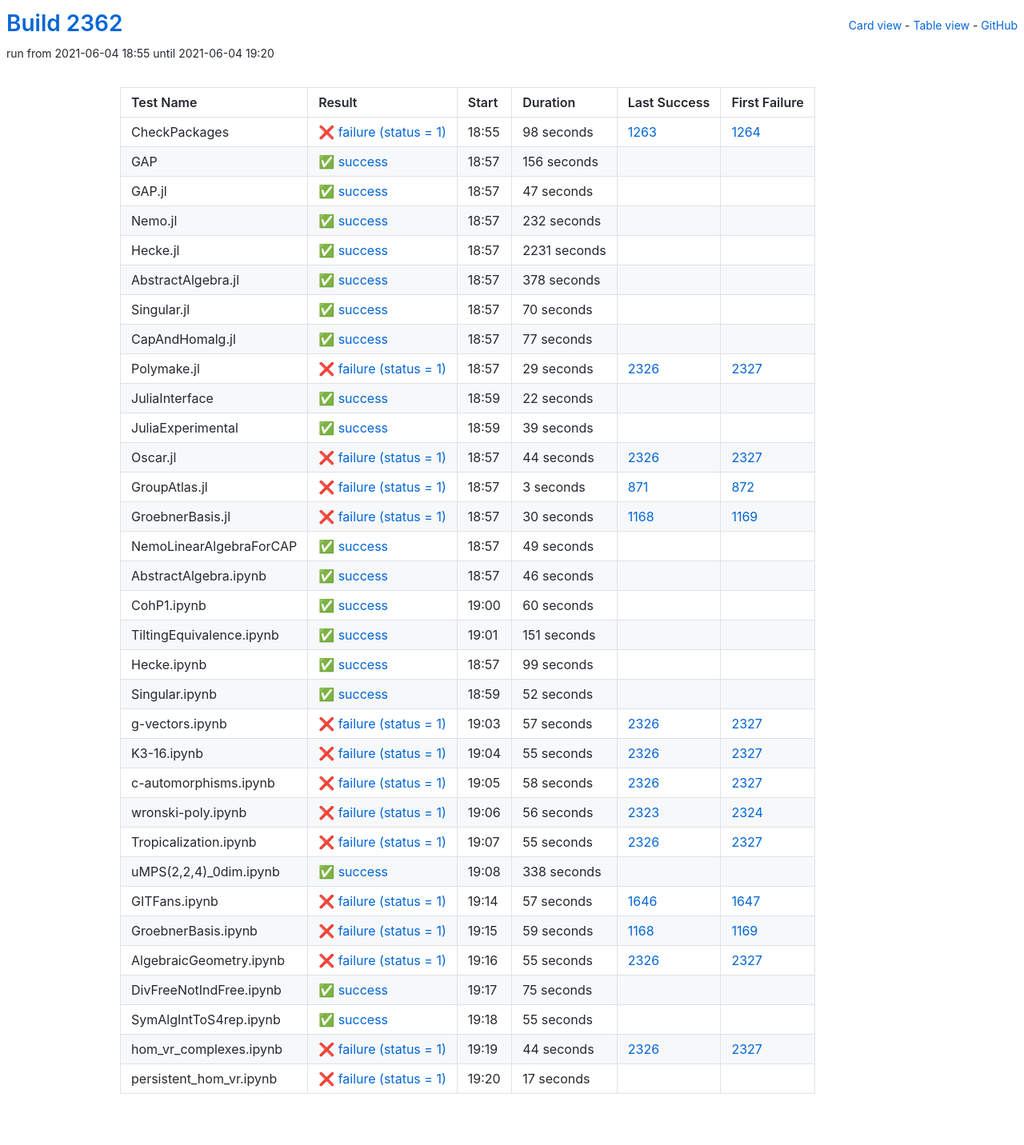
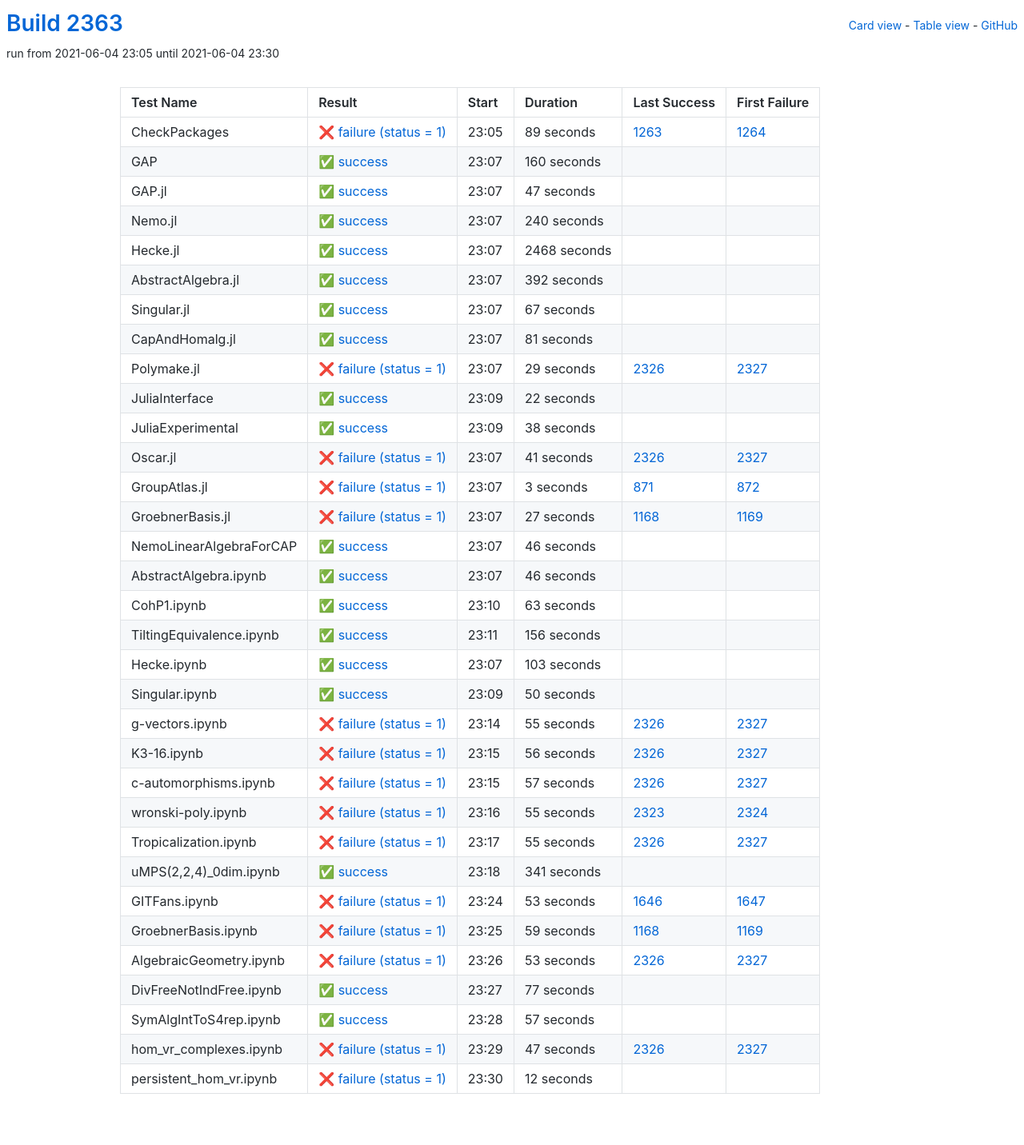
Before and after one commit to oscar-system/oscar-ci-status-stable, a Jekyll site: the page built from table.html, in a window 1280 px wide. Shown: the whole page at 80% size. Built offline with Jekyll 4.4.1, drawn with Linux system fonts in a browser that asks for light colours.

Commit message:
Build #2363

```diff
--- a/_data/ci.yml
+++ b/_data/ci.yml
@@ -1,6 +1,6 @@
 ---
-build: 2362
-build_url: https://oscarci.mathematik.uni-kl.de/job/oscar-stable/2362/
+build: 2363
+build_url: https://oscarci.mathematik.uni-kl.de/job/oscar-stable/2363/
 job: oscar-stable
 organization: oscar-system
 repo: oscar-ci-status-stable
@@ -8,32 +8,32 @@ repourl: https://github.com/oscar-system/oscar-ci-status-stable
 tests:
 - name: CheckPackages
   id: checkpackages
-  log: https://oscarci.mathematik.uni-kl.de/job/oscar-stable/2362/artifact/logs/build-2362/CheckPackages.log
-  start: 2021-06-04 18:55
+  log: https://oscarci.mathematik.uni-kl.de/job/oscar-stable/2363/artifact/logs/build-2363/CheckPackages.log
+  start: 2021-06-04 23:05
   success: false
   exitcode: 1
   status: failure
-  duration: 98
+  duration: 89
   last_success: 1263
   last_success_url: https://oscarci.mathematik.uni-kl.de/job/oscar-stable/1263/
   first_failure: 1264
   first_failure_url: https://oscarci.mathematik.uni-kl.de/job/oscar-stable/1264/
 - name: GAP
   id: gap
-  log: https://oscarci.mathematik.uni-kl.de/job/oscar-stable/2362/artifact/logs/build-2362/GAP.log
-  start: 2021-06-04 18:57
+  log: https://oscarci.mathematik.uni-kl.de/job/oscar-stable/2363/artifact/logs/build-2363/GAP.log
+  start: 2021-06-04 23:07
   success: true
   exitcode: 0
   status: success
-  duration: 156
+  duration: 160
   last_success: false
   last_success_url:
   first_failure: false
   first_failure_url:
 - name: GAP.jl
   id: gap-jl
-  log: https://oscarci.mathematik.uni-kl.de/job/oscar-stable/2362/artifact/logs/build-2362/GAP.jl.log
-  start: 2021-06-04 18:57
+  log: https://oscarci.mathematik.uni-kl.de/job/oscar-stable/2363/artifact/logs/build-2363/GAP.jl.log
+  start: 2021-06-04 23:07
   success: true
   exitcode: 0
   status: success
@@ -44,68 +44,68 @@ tests:
   first_failure_url:
 - name: Nemo.jl
   id: nemo-jl
-  log: https://oscarci.mathematik.uni-kl.de/job/oscar-stable/2362/artifact/logs/build-2362/Nemo.jl.log
-  start: 2021-06-04 18:57
+  log: https://oscarci.mathematik.uni-kl.de/job/oscar-stable/2363/artifact/logs/build-2363/Nemo.jl.log
+  start: 2021-06-04 23:07
   success: true
   exitcode: 0
   status: success
-  duration: 232
+  duration: 240
   last_success: false
   last_success_url:
   first_failure: false
   first_failure_url:
 - name: Hecke.jl
   id: hecke-jl
-  log: https://oscarci.mathematik.uni-kl.de/job/oscar-stable/2362/artifact/logs/build-2362/Hecke.jl.log
-  start: 2021-06-04 18:57
+  log: https://oscarci.mathematik.uni-kl.de/job/oscar-stable/2363/artifact/logs/build-2363/Hecke.jl.log
+  start: 2021-06-04 23:07
   success: true
   exitcode: 0
   status: success
-  duration: 2231
+  duration: 2468
   last_success: false
   last_success_url:
   first_failure: false
   first_failure_url:
 - name: AbstractAlgebra.jl
   id: abstractalgebra-jl
-  log: https://oscarci.mathematik.uni-kl.de/job/oscar-stable/2362/artifact/logs/build-2362/AbstractAlgebra.jl.log
-  start: 2021-06-04 18:57
+  log: https://oscarci.mathematik.uni-kl.de/job/oscar-stable/2363/artifact/logs/build-2363/AbstractAlgebra.jl.log
+  start: 2021-06-04 23:07
   success: true
   exitcode: 0
   status: success
-  duration: 378
+  duration: 392
   last_success: false
   last_success_url:
   first_failure: false
   first_failure_url:
 - name: Singular.jl
   id: singular-jl
-  log: https://oscarci.mathematik.uni-kl.de/job/oscar-stable/2362/artifact/logs/build-2362/Singular.jl.log
-  start: 2021-06-04 18:57
+  log: https://oscarci.mathematik.uni-kl.de/job/oscar-stable/2363/artifact/logs/build-2363/Singular.jl.log
+  start: 2021-06-04 23:07
   success: true
   exitcode: 0
   status: success
-  duration: 70
+  duration: 67
   last_success: false
   last_success_url:
   first_failure: false
   first_failure_url:
 - name: CapAndHomalg.jl
   id: capandhomalg-jl
-  log: https://oscarci.mathematik.uni-kl.de/job/oscar-stable/2362/artifact/logs/build-2362/CapAndHomalg.jl.log
-  start: 2021-06-04 18:57
+  log: https://oscarci.mathematik.uni-kl.de/job/oscar-stable/2363/artifact/logs/build-2363/CapAndHomalg.jl.log
+  start: 2021-06-04 23:07
   success: true
   exitcode: 0
   status: success
-  duration: 77
+  duration: 81
   last_success: false
   last_success_url:
   first_failure: false
   first_failure_url:
 - name: Polymake.jl
   id: polymake-jl
-  log: https://oscarci.mathematik.uni-kl.de/job/oscar-stable/2362/artifact/logs/build-2362/Polymake.jl.log
-  start: 2021-06-04 18:57
+  log: https://oscarci.mathematik.uni-kl.de/job/oscar-stable/2363/artifact/logs/build-2363/Polymake.jl.log
+  start: 2021-06-04 23:07
   success: false
   exitcode: 1
   status: failure
@@ -116,8 +116,8 @@ tests:
   first_failure_url: https://oscarci.mathematik.uni-kl.de/job/oscar-stable/2327/
 - name: JuliaInterface
   id: juliainterface
-  log: https://oscarci.mathematik.uni-kl.de/job/oscar-stable/2362/artifact/logs/build-2362/JuliaInterface.log
-  start: 2021-06-04 18:59
+  log: https://oscarci.mathematik.uni-kl.de/job/oscar-stable/2363/artifact/logs/build-2363/JuliaInterface.log
+  start: 2021-06-04 23:09
   success: true
   exitcode: 0
   status: success
@@ -128,32 +128,32 @@ tests:
   first_failure_url:
 - name: JuliaExperimental
   id: juliaexperimental
-  log: https://oscarci.mathematik.uni-kl.de/job/oscar-stable/2362/artifact/logs/build-2362/JuliaExperimental.log
-  start: 2021-06-04 18:59
+  log: https://oscarci.mathematik.uni-kl.de/job/oscar-stable/2363/artifact/logs/build-2363/JuliaExperimental.log
+  start: 2021-06-04 23:09
   success: true
   exitcode: 0
   status: success
-  duration: 39
+  duration: 38
   last_success: false
   last_success_url:
   first_failure: false
   first_failure_url:
 - name: Oscar.jl
   id: oscar-jl
-  log: https://oscarci.mathematik.uni-kl.de/job/oscar-stable/2362/artifact/logs/build-2362/Oscar.jl.log
-  start: 2021-06-04 18:57
+  log: https://oscarci.mathematik.uni-kl.de/job/oscar-stable/2363/artifact/logs/build-2363/Oscar.jl.log
+  start: 2021-06-04 23:07
   success: false
   exitcode: 1
   status: failure
-  duration: 44
+  duration: 41
   last_success: 2326
   last_success_url: https://oscarci.mathematik.uni-kl.de/job/oscar-stable/2326/
   first_failure: 2327
   first_failure_url: https://oscarci.mathematik.uni-kl.de/job/oscar-stable/2327/
 - name: GroupAtlas.jl
   id: groupatlas-jl
-  log: https://oscarci.mathematik.uni-kl.de/job/oscar-stable/2362/artifact/logs/build-2362/GroupAtlas.jl.log
-  start: 2021-06-04 18:57
+  log: https://oscarci.mathematik.uni-kl.de/job/oscar-stable/2363/artifact/logs/build-2363/GroupAtlas.jl.log
+  start: 2021-06-04 23:07
   success: false
   exitcode: 1
   status: failure
@@ -164,32 +164,32 @@ tests:
   first_failure_url: https://oscarci.mathematik.uni-kl.de/job/oscar-stable/872/
 - name: GroebnerBasis.jl
   id: groebnerbasis-jl
-  log: https://oscarci.mathematik.uni-kl.de/job/oscar-stable/2362/artifact/logs/build-2362/GroebnerBasis.jl.log
-  start: 2021-06-04 18:57
+  log: https://oscarci.mathematik.uni-kl.de/job/oscar-stable/2363/artifact/logs/build-2363/GroebnerBasis.jl.log
+  start: 2021-06-04 23:07
   success: false
   exitcode: 1
   status: failure
-  duration: 30
+  duration: 27
   last_success: 1168
   last_success_url: https://oscarci.mathematik.uni-kl.de/job/oscar-stable/1168/
   first_failure: 1169
   first_failure_url: https://oscarci.mathematik.uni-kl.de/job/oscar-stable/1169/
 - name: NemoLinearAlgebraForCAP
   id: nemolinearalgebraforcap
-  log: https://oscarci.mathematik.uni-kl.de/job/oscar-stable/2362/artifact/logs/build-2362/NemoLinearAlgebraForCAP.log
-  start: 2021-06-04 18:57
+  log: https://oscarci.mathematik.uni-kl.de/job/oscar-stable/2363/artifact/logs/build-2363/NemoLinearAlgebraForCAP.log
+  start: 2021-06-04 23:07
   success: true
   exitcode: 0
   status: success
-  duration: 49
+  duration: 46
   last_success: false
   last_success_url:
   first_failure: false
   first_failure_url:
 - name: AbstractAlgebra.ipynb
   id: abstractalgebra-ipynb
-  log: https://oscarci.mathematik.uni-kl.de/job/oscar-stable/2362/artifact/logs/build-2362/AbstractAlgebra.ipynb.log
-  start: 2021-06-04 18:57
+  log: https://oscarci.mathematik.uni-kl.de/job/oscar-stable/2363/artifact/logs/build-2363/AbstractAlgebra.ipynb.log
+  start: 2021-06-04 23:07
   success: true
   exitcode: 0
   status: success
@@ -200,56 +200,80 @@ tests:
   first_failure_url:
 - name: CohP1.ipynb
   id: cohp1-ipynb
-  log: https://oscarci.mathematik.uni-kl.de/job/oscar-stable/2362/artifact/logs/build-2362/CohP1.ipynb.log
-  start: 2021-06-04 19:00
+  log: https://oscarci.mathematik.uni-kl.de/job/oscar-stable/2363/artifact/logs/build-2363/CohP1.ipynb.log
+  start: 2021-06-04 23:10
   success: true
   exitcode: 0
   status: success
-  duration: 60
+  duration: 63
   last_success: false
   last_success_url:
   first_failure: false
   first_failure_url:
 - name: TiltingEquivalence.ipynb
   id: tiltingequivalence-ipynb
-  log: https://oscarci.mathematik.uni-kl.de/job/oscar-stable/2362/artifact/logs/build-2362/TiltingEquivalence.ipynb.log
-  start: 2021-06-04 19:01
+  log: https://oscarci.mathematik.uni-kl.de/job/oscar-stable/2363/artifact/logs/build-2363/TiltingEquivalence.ipynb.log
+  start: 2021-06-04 23:11
   success: true
   exitcode: 0
   status: success
-  duration: 151
+  duration: 156
   last_success: false
   last_success_url:
   first_failure: false
   first_failure_url:
 - name: Hecke.ipynb
   id: hecke-ipynb
-  log: https://oscarci.mathematik.uni-kl.de/job/oscar-stable/2362/artifact/logs/build-2362/Hecke.ipynb.log
-  start: 2021-06-04 18:57
+  log: https://oscarci.mathematik.uni-kl.de/job/oscar-stable/2363/artifact/logs/build-2363/Hecke.ipynb.log
+  start: 2021-06-04 23:07
   success: true
   exitcode: 0
   status: success
-  duration: 99
+  duration: 103
   last_success: false
   last_success_url:
   first_failure: false
   first_failure_url:
 - name: Singular.ipynb
   id: singular-ipynb
-  log: https://oscarci.mathematik.uni-kl.de/job/oscar-stable/2362/artifact/logs/build-2362/Singular.ipynb.log
-  start: 2021-06-04 18:59
+  log: https://oscarci.mathematik.uni-kl.de/job/oscar-stable/2363/artifact/logs/build-2363/Singular.ipynb.log
+  start: 2021-06-04 23:09
   success: true
   exitcode: 0
   status: success
-  duration: 52
+  duration: 50
   last_success: false
   last_success_url:
   first_failure: false
   first_failure_url:
 - name: g-vectors.ipynb
   id: g-vectors-ipynb
-  log: https://oscarci.mathematik.uni-kl.de/job/oscar-stable/2362/artifact/logs/build-2362/g-vectors.ipynb.log
-  start: 2021-06-04 19:03
+  log: https://oscarci.mathematik.uni-kl.de/job/oscar-stable/2363/artifact/logs/build-2363/g-vectors.ipynb.log
+  start: 2021-06-04 23:14
+  success: false
+  exitcode: 1
+  status: failure
+  duration: 55
+  last_success: 2326
+  last_success_url: https://oscarci.mathematik.uni-kl.de/job/oscar-stable/2326/
+  first_failure: 2327
+  first_failure_url: https://oscarci.mathematik.uni-kl.de/job/oscar-stable/2327/
+- name: K3-16.ipynb
+  id: k3-16-ipynb
+  log: https://oscarci.mathematik.uni-kl.de/job/oscar-stable/2363/artifact/logs/build-2363/K3-16.ipynb.log
+  start: 2021-06-04 23:15
+  success: false
+  exitcode: 1
+  status: failure
+  duration: 56
+  last_success: 2326
+  last_success_url: https://oscarci.mathematik.uni-kl.de/job/oscar-stable/2326/
+  first_failure: 2327
+  first_failure_url: https://oscarci.mathematik.uni-kl.de/job/oscar-stable/2327/
+- name: c-automorphisms.ipynb
+  id: c-automorphisms-ipynb
+  log: https://oscarci.mathematik.uni-kl.de/job/oscar-stable/2363/artifact/logs/build-2363/c-automorphisms.ipynb.log
+  start: 2021-06-04 23:15
   success: false
   exitcode: 1
   status: failure
@@ -258,46 +282,22 @@ tests:
   last_success_url: https://oscarci.mathematik.uni-kl.de/job/oscar-stable/2326/
   first_failure: 2327
   first_failure_url: https://oscarci.mathematik.uni-kl.de/job/oscar-stable/2327/
-- name: K3-16.ipynb
-  id: k3-16-ipynb
-  log: https://oscarci.mathematik.uni-kl.de/job/oscar-stable/2362/artifact/logs/build-2362/K3-16.ipynb.log
-  start: 2021-06-04 19:04
+- name: wronski-poly.ipynb
+  id: wronski-poly-ipynb
+  log: https://oscarci.mathematik.uni-kl.de/job/oscar-stable/2363/artifact/logs/build-2363/wronski-poly.ipynb.log
+  start: 2021-06-04 23:16
   success: false
   exitcode: 1
   status: failure
   duration: 55
-  last_success: 2326
-  last_success_url: https://oscarci.mathematik.uni-kl.de/job/oscar-stable/2326/
-  first_failure: 2327
-  first_failure_url: https://oscarci.mathematik.uni-kl.de/job/oscar-stable/2327/
-- name: c-automorphisms.ipynb
-  id: c-automorphisms-ipynb
-  log: https://oscarci.mathematik.uni-kl.de/job/oscar-stable/2362/artifact/logs/build-2362/c-automorphisms.ipynb.log
-  start: 2021-06-04 19:05
-  success: false
-  exitcode: 1
-  status: failure
-  duration: 58
-  last_success: 2326
-  last_success_url: https://oscarci.mathematik.uni-kl.de/job/oscar-stable/2326/
-  first_failure: 2327
-  first_failure_url: https://oscarci.mathematik.uni-kl.de/job/oscar-stable/2327/
-- name: wronski-poly.ipynb
-  id: wronski-poly-ipynb
-  log: https://oscarci.mathematik.uni-kl.de/job/oscar-stable/2362/artifact/logs/build-2362/wronski-poly.ipynb.log
-  start: 2021-06-04 19:06
-  success: false
-  exitcode: 1
-  status: failure
-  duration: 56
   last_success: 2323
   last_success_url: https://oscarci.mathematik.uni-kl.de/job/oscar-stable/2323/
   first_failure: 2324
   first_failure_url: https://oscarci.mathematik.uni-kl.de/job/oscar-stable/2324/
 - name: Tropicalization.ipynb
   id: tropicalization-ipynb
-  log: https://oscarci.mathematik.uni-kl.de/job/oscar-stable/2362/artifact/logs/build-2362/Tropicalization.ipynb.log
-  start: 2021-06-04 19:07
+  log: https://oscarci.mathematik.uni-kl.de/job/oscar-stable/2363/artifact/logs/build-2363/Tropicalization.ipynb.log
+  start: 2021-06-04 23:17
   success: false
   exitcode: 1
   status: failure
@@ -308,32 +308,32 @@ tests:
   first_failure_url: https://oscarci.mathematik.uni-kl.de/job/oscar-stable/2327/
 - name: uMPS(2,2,4)_0dim.ipynb
   id: umps-2-2-4-0dim-ipynb
-  log: https://oscarci.mathematik.uni-kl.de/job/oscar-stable/2362/artifact/logs/build-2362/uMPS-2-2-4-_0dim.ipynb.log
-  start: 2021-06-04 19:08
+  log: https://oscarci.mathematik.uni-kl.de/job/oscar-stable/2363/artifact/logs/build-2363/uMPS-2-2-4-_0dim.ipynb.log
+  start: 2021-06-04 23:18
   success: true
   exitcode: 0
   status: success
-  duration: 338
+  duration: 341
   last_success: false
   last_success_url:
   first_failure: false
   first_failure_url:
 - name: GITFans.ipynb
   id: gitfans-ipynb
-  log: https://oscarci.mathematik.uni-kl.de/job/oscar-stable/2362/artifact/logs/build-2362/GITFans.ipynb.log
-  start: 2021-06-04 19:14
+  log: https://oscarci.mathematik.uni-kl.de/job/oscar-stable/2363/artifact/logs/build-2363/GITFans.ipynb.log
+  start: 2021-06-04 23:24
   success: false
   exitcode: 1
   status: failure
-  duration: 57
+  duration: 53
   last_success: 1646
   last_success_url: https://oscarci.mathematik.uni-kl.de/job/oscar-stable/1646/
   first_failure: 1647
   first_failure_url: https://oscarci.mathematik.uni-kl.de/job/oscar-stable/1647/
 - name: GroebnerBasis.ipynb
   id: groebnerbasis-ipynb
-  log: https://oscarci.mathematik.uni-kl.de/job/oscar-stable/2362/artifact/logs/build-2362/GroebnerBasis.ipynb.log
-  start: 2021-06-04 19:15
+  log: https://oscarci.mathematik.uni-kl.de/job/oscar-stable/2363/artifact/logs/build-2363/GroebnerBasis.ipynb.log
+  start: 2021-06-04 23:25
   success: false
   exitcode: 1
   status: failure
@@ -344,60 +344,60 @@ tests:
   first_failure_url: https://oscarci.mathematik.uni-kl.de/job/oscar-stable/1169/
 - name: AlgebraicGeometry.ipynb
   id: algebraicgeometry-ipynb
-  log: https://oscarci.mathematik.uni-kl.de/job/oscar-stable/2362/artifact/logs/build-2362/AlgebraicGeometry.ipynb.log
-  start: 2021-06-04 19:16
+  log: https://oscarci.mathematik.uni-kl.de/job/oscar-stable/2363/artifact/logs/build-2363/AlgebraicGeometry.ipynb.log
+  start: 2021-06-04 23:26
   success: false
   exitcode: 1
   status: failure
-  duration: 55
+  duration: 53
   last_success: 2326
   last_success_url: https://oscarci.mathematik.uni-kl.de/job/oscar-stable/2326/
   first_failure: 2327
   first_failure_url: https://oscarci.mathematik.uni-kl.de/job/oscar-stable/2327/
 - name: DivFreeNotIndFree.ipynb
   id: divfreenotindfree-ipynb
-  log: https://oscarci.mathematik.uni-kl.de/job/oscar-stable/2362/artifact/logs/build-2362/DivFreeNotIndFree.ipynb.log
-  start: 2021-06-04 19:17
+  log: https://oscarci.mathematik.uni-kl.de/job/oscar-stable/2363/artifact/logs/build-2363/DivFreeNotIndFree.ipynb.log
+  start: 2021-06-04 23:27
   success: true
   exitcode: 0
   status: success
-  duration: 75
+  duration: 77
   last_success: false
   last_success_url:
   first_failure: false
   first_failure_url:
 - name: SymAlgIntToS4rep.ipynb
   id: symalginttos4rep-ipynb
-  log: https://oscarci.mathematik.uni-kl.de/job/oscar-stable/2362/artifact/logs/build-2362/SymAlgIntToS4rep.ipynb.log
-  start: 2021-06-04 19:18
+  log: https://oscarci.mathematik.uni-kl.de/job/oscar-stable/2363/artifact/logs/build-2363/SymAlgIntToS4rep.ipynb.log
+  start: 2021-06-04 23:28
   success: true
   exitcode: 0
   status: success
-  duration: 55
+  duration: 57
   last_success: false
   last_success_url:
   first_failure: false
   first_failure_url:
 - name: hom_vr_complexes.ipynb
   id: hom-vr-complexes-ipynb
-  log: https://oscarci.mathematik.uni-kl.de/job/oscar-stable/2362/artifact/logs/build-2362/hom_vr_complexes.ipynb.log
-  start: 2021-06-04 19:19
+  log: https://oscarci.mathematik.uni-kl.de/job/oscar-stable/2363/artifact/logs/build-2363/hom_vr_complexes.ipynb.log
+  start: 2021-06-04 23:29
   success: false
   exitcode: 1
   status: failure
-  duration: 44
+  duration: 47
   last_success: 2326
   last_success_url: https://oscarci.mathematik.uni-kl.de/job/oscar-stable/2326/
   first_failure: 2327
   first_failure_url: https://oscarci.mathematik.uni-kl.de/job/oscar-stable/2327/
 - name: persistent_hom_vr.ipynb
   id: persistent-hom-vr-ipynb
-  log: https://oscarci.mathematik.uni-kl.de/job/oscar-stable/2362/artifact/logs/build-2362/persistent_hom_vr.ipynb.log
-  start: 2021-06-04 19:20
+  log: https://oscarci.mathematik.uni-kl.de/job/oscar-stable/2363/artifact/logs/build-2363/persistent_hom_vr.ipynb.log
+  start: 2021-06-04 23:30
   success: false
   exitcode: 1
   status: failure
-  duration: 17
+  duration: 12
   last_success: false
   last_success_url:
   first_failure: false
```
Also changed, not shown: README.md.
